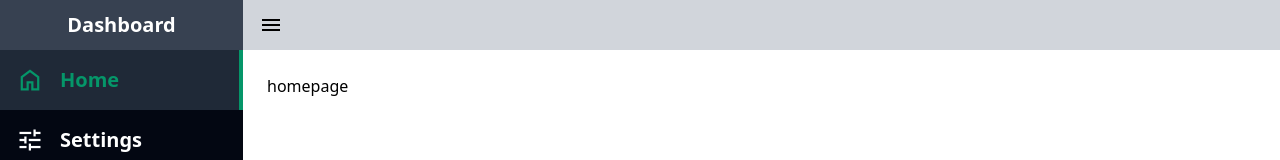
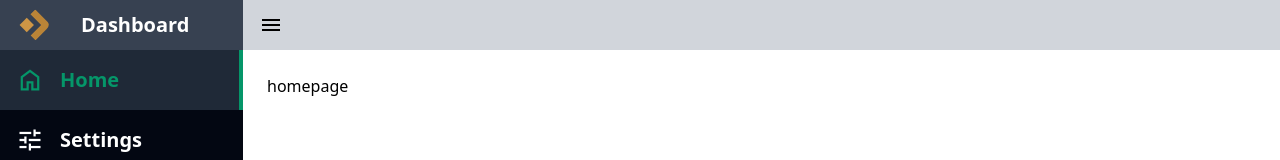
Before and after one commit to iamaliataie/vue-dashboard, a Vue app: page / in a window 1280 px wide. Both pictures are taken after a click on the element "menu". Shown: the top 160 px of the page. Built offline with nearby package versions, Linux system fonts and the light colour scheme.

Commit message:
modify sidebar

```diff
--- a/src/App.vue
+++ b/src/App.vue
@@ -13,8 +13,8 @@ const toggleSidebar = () => {
 
 <template>
   <div class="flex h-full">
-    <Sidebar :isExpanded="isExpanded"/>
-    <div class="w-full flex flex-col">
+    <Sidebar :isExpanded="isExpanded" :toggleSidebar="toggleSidebar"/>
+    <div class="w-full flex flex-col min-h-screen">
         <Header :toggleSidebar="toggleSidebar"/>
         <div class="flex-1 p-6">
           <RouterView />
--- a/src/components/Sidebar.vue
+++ b/src/components/Sidebar.vue
@@ -1,23 +1,38 @@
 <script setup>
-import { defineProps } from 'vue'
 
-const props = defineProps(['isExpanded'])
+const props = defineProps(['isExpanded', 'toggleSidebar'])
 
 </script>
 
 <template>
     <div
-        class="w-0 md:w-[70px] overflow-hidden h-screen bg-gray-950 text-white sticky top-0 transition-all ease-in-out duration-300"
+        class="fixed w-0 md:w-[70px] overflow-hidden h-screen bg-gray-950 text-white md:sticky top-0 transition-all ease-in-out duration-300 z-50"
         :class="isExpanded && 'is-expanded'"
     >
-        <div class="bg-gray-700 h-[50px] flex justify-center items-center">
-            <h1 class="text-xl font-bold">Dashboard</h1>
+        <div class="bg-gray-700 h-[50px] grid grid-cols-3 items-center relative">
+            <div class="w-[60px] col-span-1 flex justify-center ms-1">
+                <img src="../assets/favicon.svg" alt="logo" class="w-8">
+            </div>
+            <div class="col-span-2 w-full transition ease-out duration-300"
+            :class="!isExpanded && 'opacity-0 translate-x-4'">
+                <h1 class="text-xl font-bold">
+                    Dashboard
+                </h1>
+            </div>
+            <strong
+            class="md:hidden absolute top-[50%] -translate-y-[50%] right-3 bg-gray-500  px-2 cursor-pointer rounded "
+            v-if="isExpanded"
+            @click="toggleSidebar"
+            >
+                X
+            </strong>
         </div>
         <div class="flex flex-col justify-between">
             <div class="flex flex-col">
                 <RouterLink to="/" class="p-4 flex space-x-4 items-center ease-in-out duration-100">
                     <span class="material-symbols-outlined icon">home</span>
-                    <span class="text-xl font-bold transition-all ease-out duration-300"
+
+                    <span class="text-xl font-bold transition ease-out duration-300"
                     :class="!isExpanded && 'opacity-0 -translate-x-4'"
                     >
                         Home
@@ -25,7 +40,8 @@ const props = defineProps(['isExpanded'])
                 </RouterLink>
                 <RouterLink to="/about" class="p-4 flex space-x-4 items-center ease-in-out duration-100">
                     <span class="material-symbols-outlined icon">tune</span>
-                    <span class="text-xl font-bold transition-all ease-out duration-300"
+
+                    <span class="text-xl font-bold transition ease-out duration-300"
                     :class="!isExpanded && 'opacity-0 -translate-x-4'"
                     >
                         Settings
@@ -40,8 +56,7 @@ const props = defineProps(['isExpanded'])
 
 .is-expanded{
     @apply
-        w-[400px]
-        md:w-[300px]
+        w-[300px]
 }
 
 .router-link-exact-active{
```
Also changed, not shown: src/assets/favicon.svg (added).
